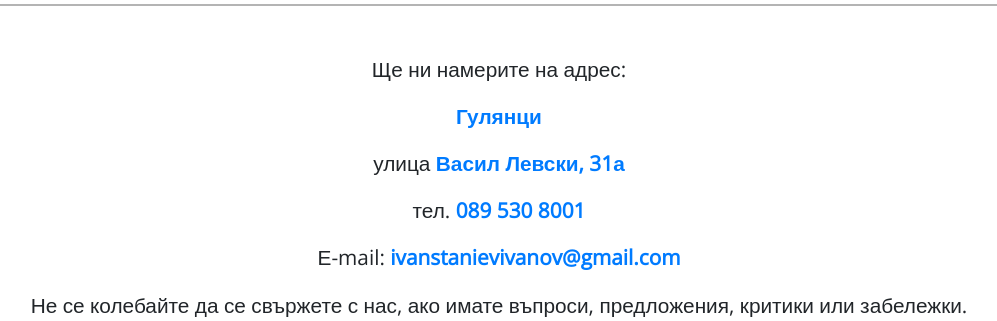
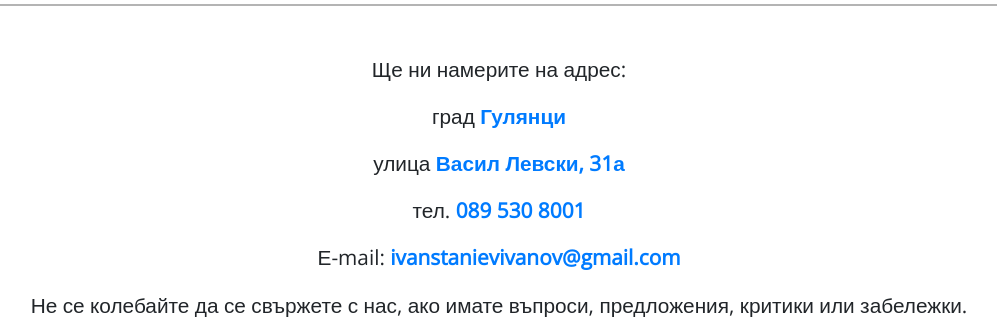
Before and after one commit to kristiyanivanovx/krisiqna-auto-24, a Flask app: page /contacts in a window 1280 px wide. Shown: the part 186-507 px from the top of the page, without its empty margins (141-1138 px from the left). Run offline with Flask 2, Linux system fonts and the light colour scheme; some libraries are stand-ins or nearby versions.

Commit message:
design changes

```diff
--- a/static/css/style.css
+++ b/static/css/style.css
@@ -348,7 +348,7 @@ figure {
 /* spans and bars, colors */
 
 .spanTwo, .spanFour {
-  color: rgb(116, 114, 114);
+  color: #747272;
 }
 
 .spanOne, .spanThree, .spanFive {
--- a/templates/contacts.html
+++ b/templates/contacts.html
@@ -18,8 +18,8 @@
 		<p>
 			Ще ни намерите на адрес:
 		</p>
-		<p class="highlight">
-			<b>Гулянци</b>
+		<p>
+			град <b class="highlight">Гулянци</b>
 		</p>
 		<p>
 			улица <b class="highlight">Васил Левски, 31а</b>
```
